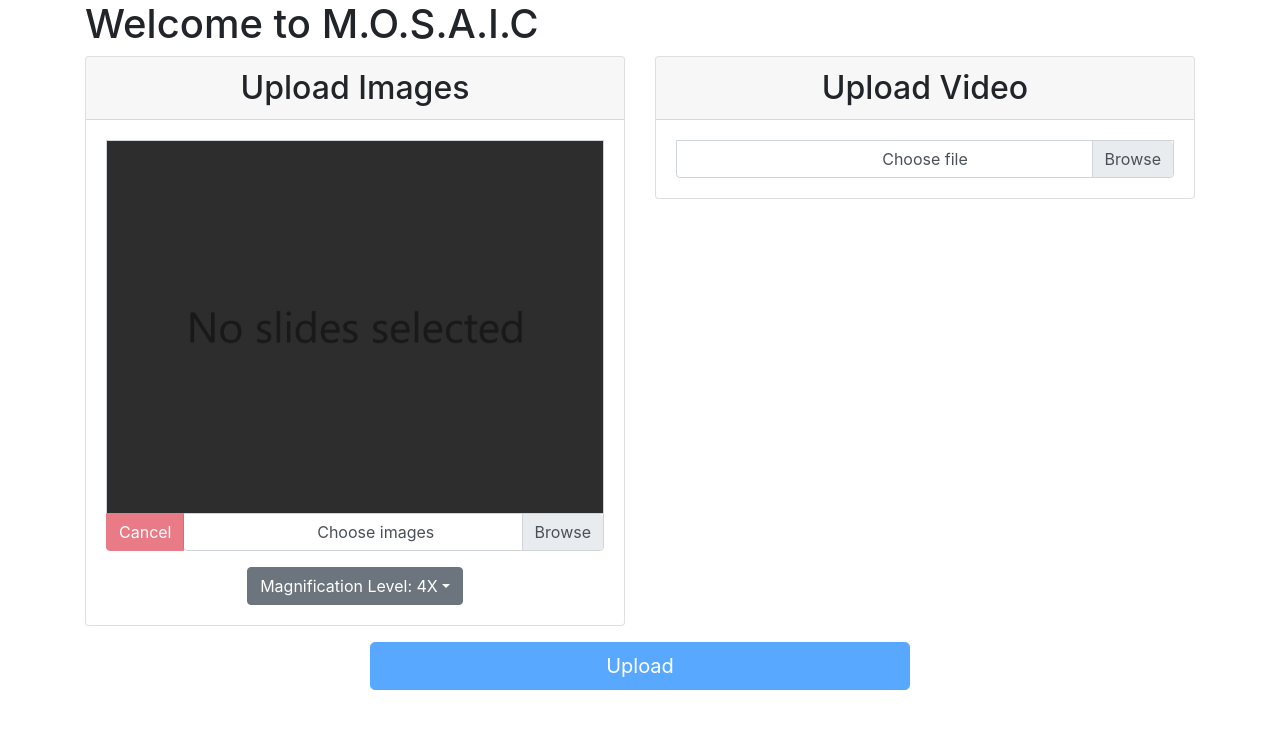
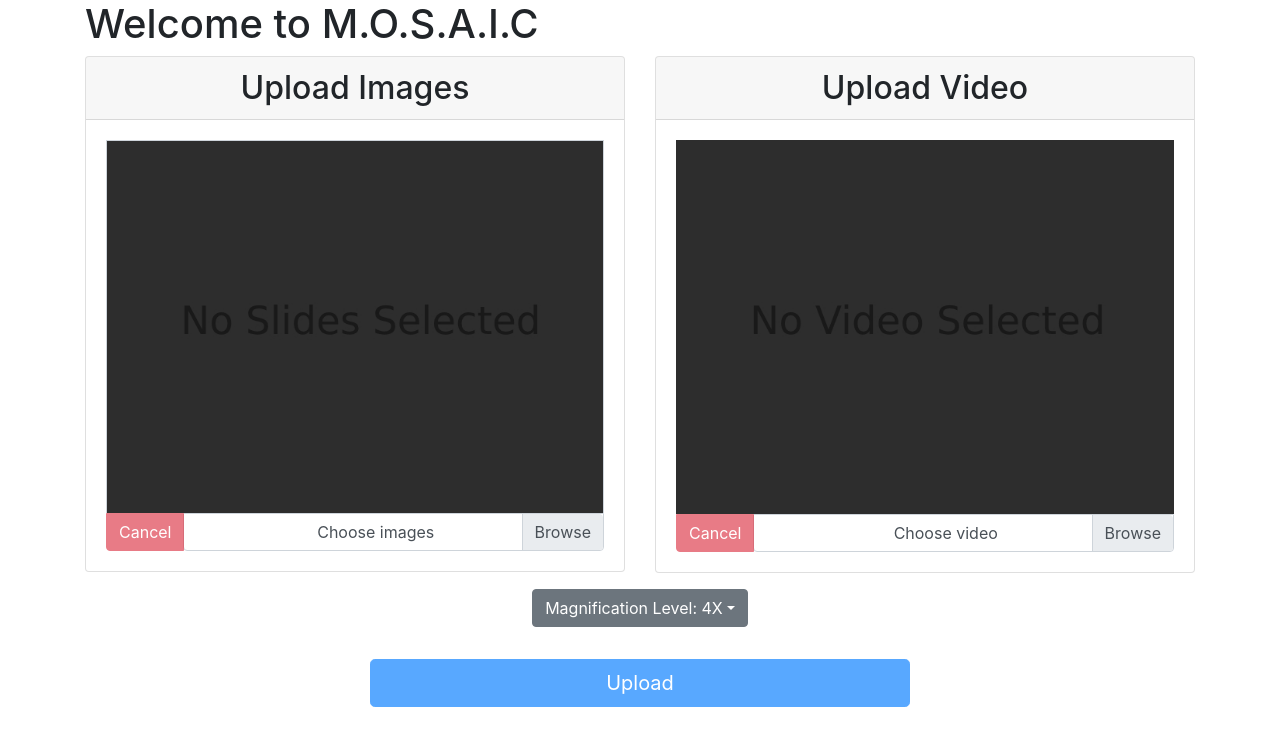
Before and after one commit to LiamZ96/Mosaic, a Flask app: page / in a window 1280 px wide. Shown: the top 746 px of the page. Run offline with Flask 2, Linux system fonts and the light colour scheme; some libraries are stand-ins or nearby versions.

Commit message:
Added input for uploading videos

```diff
--- a/Server/resources/css/index.css
+++ b/Server/resources/css/index.css
@@ -18,10 +18,6 @@
     border-width: 1px 1px 0px 1px;
 }
 
-#cancel-images {
-    border-top-left-radius: 0;
-}
-
 #overlay{
     top: 0px;
     opacity: .5;
@@ -33,6 +29,14 @@
     z-index: 1001;
 }
 
+.selected-vid {
+    margin-top: -6px;
+}
+
+.cancel-btn {
+    border-top-left-radius: 0 !important;
+}
+
 .spinner {
     position: relative;
     top: 50%;
--- a/Server/resources/js/index.js
+++ b/Server/resources/js/index.js
@@ -2,22 +2,33 @@
 $(document).ready(function() {
     let submit = $('#submit'),
         imageForm = $('#image-form'),
+        videoForm = $('#video-form'),
         cancelImages = $('#cancel-images'),
+        cancelVideo = $('#cancel-video'),
         imageUpload = $('#image-upload'),
+        videoUpload = $('#video-upload'),
+        videoSource = $('#video-src')
         magBtn = $('#mag-button'),
-        magInput = $('#mag-input'),
+        imgMagInput = $('#img-mag-input'),
+        videoMagInput = $('#video-mag-input'),
         fourMagSelect = $('#4x'),
         tenMagSelect = $('#10x'),
         slideHolder = $('#slide-holder'),
+        videoHolder = $('#video-holder'),
         alertContainer = $('#alert-container'),
         overlay = $('#overlay'),
-        formatTimeout,
-        postTimeout;
+        timeoutMgr = {
+            imgFormatTimeout: null,
+            videoFormatTimeout: null,
+            postTimeout: null,
+        }
+        prevSrc = null;
 
-    imageUpload.change(function() {
+    imageUpload.change(function(e) {
         let invalidFiles;
 
-        cancelImages.click();
+        cancelImagePreview();
+        cancelVideo.click();
 
         invalidFiles = Array.from(this.files).filter(function(file) {
             return !(file.name.endsWith('.jpg') || file.name.endsWith('.jpeg'));
@@ -48,7 +59,7 @@ $(document).ready(function() {
 
                     if (idx === 0) {
                         carouselItem.addClass('active');
-                        $('#placeholder').parent().remove()
+                        $('#img-placeholder').parent().remove()
                     }
 
                     caption.append(captionText);
@@ -62,28 +73,125 @@ $(document).ready(function() {
             });
         }
         else if (invalidFiles.length > 0) {
-            let alert = formatTimeout ? $('#img-alert') : $('<div id="img-alert" class="alert alert-danger my-3" role="alert"><strong>Error</strong> Only files of format .jpg and .jpeg are allowed</div>');
+            createAlert('img-alert', 'Only image files of format .jpg and .jpeg are allowed', 'imgFormatTimeout');
+            this.value = null;
+        }
+    });
 
-            this.value = null;
+    videoUpload.change(function(e) {
+        cancelImages.click();
 
-            if (formatTimeout) {
-                clearTimeout(formatTimeout);
+        if (this.files[0].name.endsWith('.mp4')) {
+            videoSource[0].src = URL.createObjectURL(this.files[0]);
+            videoSource.parent()[0].load();
+            videoSource.parent().removeClass('d-none');
+            videoUpload.parent().parent().addClass('selected-vid');
+
+            if ($('#video-placeholder')) {
+                $('#video-placeholder').remove();
+                prevSrc = videoSource[0].src;
             }
             else {
-                alertContainer.prepend(alert);
+                URL.revokeObjectURL(prevSrc);
             }
 
-            window.scrollTo(0, 0);
+            $('#video-label').text(this.files[0].name);
 
-            formatTimeout = setTimeout(function() {
-                alert.remove();
-                formatTimeout = null;
-            }, 15000);
+            cancelVideo.prop('disabled', false);
+            submit.prop('disabled', false);
+        }
+        else {
+            createAlert('video-alert', 'Only video files of format .mp4 are allowed', 'videoFormatTimeout');
+            this.value = null;
+        }
+    });
+
+    cancelVideo.click(function() {
+        if (videoUpload.val() != null && videoUpload.val() !== '') {
+            let placeholder = $('<img id="video-placeholder" class="d-block w-100" src="/resources/imgs/no-video.jpg" alt="No Video"/>');
+
+            cancelVideo.prop('disabled', true);
+            submit.prop('disabled', true);
+            $('#video-label').text('Choose video');
+
+            URL.revokeObjectURL(videoSource[0].src);
+            videoSource[0].src = '';
+            videoSource.parent()[0].load();
+            videoSource.parent().addClass('d-none');
+            videoUpload.parent().parent().removeClass('selected-vid');
+            videoUpload.val(null);
+
+            videoHolder.prepend(placeholder);
         }
     });
 
     cancelImages.click(function() {
-        let placeholder = $('<div class="carousel-item active"><img id="placeholder" class="d-block w-100" src="/resources/imgs/no-slides.jpg" alt="No Slides"></div>');
+        cancelImagePreview();
+        imageUpload.val(null);
+    });
+
+    submit.click(function() {
+        let data = imageUpload.val() != null || imageUpload.val() !== '' ? new FormData(imageForm[0]) : new FormData(videoForm[0]);
+
+        overlay.removeClass('d-none');
+
+        $.ajax({
+            method: 'POST',
+            url: imageUpload.val() != null || imageUpload.val() !== '' ? '/uploadImages' : '/uploadVideo',
+            enctype: 'multipart/form-data',
+            data: data,
+            cache: false,
+            contentType: false,
+            processData: false
+        })
+        .done(function(e) {
+            if (e.status === 0) {
+                // TODO: Add in location of next view
+                window.location.replace('nextView');
+            }
+            else {
+                postFail();
+            }
+        })
+        .fail(postFail)
+    });
+
+    fourMagSelect.click(function(e) {
+        e.preventDefault();
+
+        imgMagInput.val('4x');
+        videoMagInput.val('4x');
+        magBtn.text('Magnification Level: 4X');
+    });
+
+    tenMagSelect.click(function(e) {
+        e.preventDefault();
+
+        imgMagInput.val('10x');
+        videoMagInput.val('10x');
+        magBtn.text('Magnification Level: 10X');
+    });
+
+    function createAlert(id, msg, mgrId) {
+        let alert = timeoutMgr[mgrId] ? $('#' + id) : $('<div id=' + id + ' class="alert alert-danger my-3" role="alert"><strong>Error</strong> ' + msg + '</div>');
+
+        if (timeoutMgr[mgrId]) {
+            clearTimeout(timeoutMgr[mgrId]);
+        }
+        else {
+            alertContainer.prepend(alert);
+        }
+
+        window.scrollTo(0, 0);
+
+        timeoutMgr[mgrId] = setTimeout(function() {
+            alert.remove();
+            timeoutMgr[mgrId] = null;
+        }, 15000);
+    }
+
+    function cancelImagePreview() {
+        let placeholder = $('<div class="carousel-item active"><img id="img-placeholder" class="d-block w-100" src="/resources/imgs/no-slides.jpg" alt="No Slides"></div>');
 
         cancelImages.prop('disabled', true);
         submit.prop('disabled', true);
@@ -97,65 +205,10 @@ $(document).ready(function() {
 
         placeholder.addClass('active');
         slideHolder.append(placeholder);
-    });
-
-    submit.click(function() {
-        let data = new FormData(imageForm[0]);
-
-        overlay.removeClass("d-none");
-
-        $.ajax({
-            method: 'POST',
-            url: '/uploadImages',
-            enctype: "multipart/form-data",
-            data: data,
-            cache: false,
-            contentType: false,
-            processData: false
-        })
-        .done(function(e) {
-            if (e.status === 0) {
-                // TODO: Add in location of next view
-                window.location.replace("nextView");
-            }
-            else {
-                postFail();
-            }
-        })
-        .fail(postFail)
-    });
-
-    fourMagSelect.click(function(e) {
-        e.preventDefault();
-
-        magInput.value = "4x";
-        magBtn.text("Magnification Level: 4X");
-    });
-
-    tenMagSelect.click(function(e) {
-        e.preventDefault();
-
-        magInput.value = "10x";
-        magBtn.text("Magnification Level: 10X");
-    });
+    }
 
     function postFail(e) {
-        let alert = postTimeout ? $('#post-alert') : $('<div id="post-alert" class="alert alert-danger my-3" role="alert"><strong>Error</strong> An error occured while uploading images, please try again later.</div>');
-
-        overlay.addClass("d-none");
-
-        if (postTimeout) {
-            clearTimeout(postTimeout);
-        }
-        else {
-            alertContainer.prepend(alert);
-        }
-
-        window.scrollTo(0, 0);
-
-        postTimeout = setTimeout(function() {
-            alert.remove();
-            postTimeout = null;
-        }, 15000);
+        overlay.addClass('d-none');
+        createAlert('post-alert', 'An error occured while uploading your files, please try again later.', 'postTimeout');
     }
 });
--- a/Server/templates/index.html
+++ b/Server/templates/index.html
@@ -21,7 +21,7 @@
                             <div id='slide-carousel' class='carousel slide' data-ride='carousel'>
                                 <div id='slide-holder' class='carousel-inner'>
                                     <div class='carousel-item active'>
-                                        <img id='placeholder' class='d-block w-100' src='/resources/imgs/no-slides.jpg' alt='No Slides'>
+                                        <img id='img-placeholder' class='d-block w-100' src='/resources/imgs/no-slides.jpg' alt='No Slides'/>
                                     </div>
                                 </div>
                                 <a class='carousel-control-prev d-none' href='#slide-carousel' role='button' data-slide='prev'>
@@ -36,19 +36,14 @@
                             <form id='image-form' enctype='multipart/form-data'>
                                 <div class='input-group'>
                                     <div class='input-group-prepend'>
-                                        <button class='btn btn-danger' type='button' id='cancel-images' disabled>Cancel</button>
+                                        <button class='btn btn-danger cancel-btn' type='button' id='cancel-images' disabled>Cancel</button>
                                     </div>
                                     <div class='custom-file'>
                                         <input id='image-upload' type='file' class='custom-file-input' name='images' accept='image/jpeg,image/png' multiple>
-                                        <label id='image-label' class='custom-file-label pr-5' for='inputGroupFile01'>Choose images</label>
+                                        <label id='image-label' class='custom-file-label pr-5' for='image-upload'>Choose images</label>
                                     </div>
                                 </div>
-                                <button id='mag-button' type='button' class='btn btn-secondary dropdown-toggle mt-3' data-toggle='dropdown' aria-haspopup='true' aria-expanded='false'>Magnification Level: 4X</button>
-                                <input id='mag-input' type='hidden' name='mag-level' value='4X' />
-                                <div id='mag-dropdown' class='dropdown-menu'>
-                                    <a id='4x' class='dropdown-item' href='#'>4X</a>
-                                    <a id='10x' class='dropdown-item' href='#'>10X</a>
-                                </div>
+                                <input id='img-mag-input' type='hidden' name='mag-level' value='4X' />
                             </form>
                         </div>
                     </div>
@@ -56,19 +51,39 @@
                 <div class='col-6 text-center'>
                     <div class='card'>
                         <div class='card-header'><h2 class='mb-0'>Upload Video</h2></div>
-                        <div class='card-body'>
-                            <form action='/uploadVideo' method='post' enctype='multipart/form-data'>
-                                <div class='custom-file'>
-                                    <input type='file' class='custom-file-input' name='video' accept='video/mp4'>
-                                    <label class='custom-file-label' for='inputGroupFile01'>Choose file</label>
+                        <div id="video-holder" class='card-body'>
+                            <img id='video-placeholder' class='d-block w-100' src='/resources/imgs/no-video.jpg' alt='No Video'/>
+                            <video class='d-none w-100' width='640' controls>
+                                <source id='video-src' src=''>
+                                    Your browser does not support HTML5 video.
+                            </video>
+                            <form id='video-form' action='/uploadVideo' method='post' enctype='multipart/form-data'>
+                                <div class='input-group'>
+                                    <div class='input-group-prepend'>
+                                        <button class='btn btn-danger cancel-btn' type='button' id='cancel-video' disabled>Cancel</button>
+                                    </div>
+                                    <div class='custom-file'>
+                                        <input id='video-upload' type='file' class='custom-file-input' name='video' accept='video/mp4'>
+                                        <label id='video-label' class='custom-file-label pr-5' for='video-upload'>Choose video</label>
+                                    </div>
                                 </div>
+                                <input id='video-mag-input' type='hidden' name='mag-level' value='4X' />
                             </form>
                         </div>
                     </div>
                 </div>
             </div>
-            <div class='row mt-3'>
-                <div class='col-6 offset-3 mb-3'>
+            <div class='row my-3'>
+                <div class='col-6 offset-3 text-center'>
+                    <button id='mag-button' type='button' class='btn btn-secondary dropdown-toggle' data-toggle='dropdown' aria-haspopup='true' aria-expanded='false'>Magnification Level: 4X</button>
+                    <div id='mag-dropdown' class='dropdown-menu'>
+                        <a id='4x' class='dropdown-item' href='#'>4X</a>
+                        <a id='10x' class='dropdown-item' href='#'>10X</a>
+                    </div>
+                </div>
+            </div>
+            <div class='row'>
+                <div class='col-6 offset-3 my-3'>
                     <button id='submit' class='btn btn-primary btn-lg btn-block' disabled>Upload</button>
                 </div>
             </div>
```
Also changed, not shown: Server/resources/imgs/no-slides.jpg, Server/resources/imgs/no-video.jpg (added).
